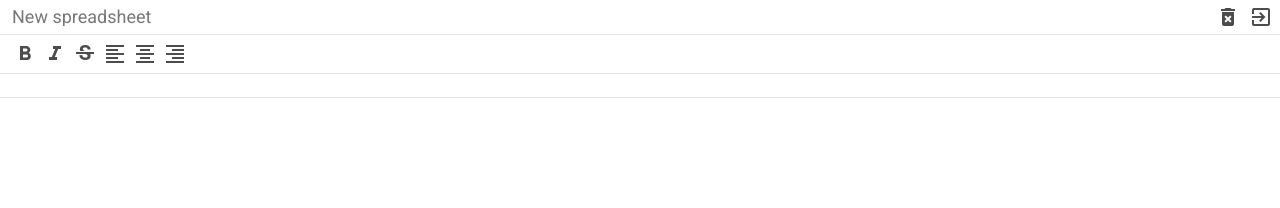
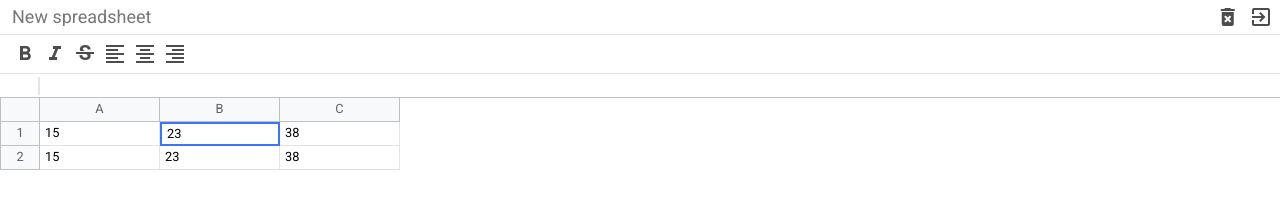
Before and after one commit to SonOfAMom/cells, a website built with webpack: page src/index.html in a window 1280 px wide. Built offline with nearby package versions, Linux system fonts and the light colour scheme.

Commit message:
table scss

```diff
--- a/src/index.html
+++ b/src/index.html
@@ -61,15 +61,56 @@
             </div>
 
             <div class="cells__formula">
-                <div class="info"></div>
+                <div class="info">
+                    <div class="fx"></div>
+                </div>
                 <div class="input" contenteditable spellcheck="false">
 
                 </div>
             </div>
 
             <div class="cells__table">
+                <div class="row">
+                    <div class="row-info"></div>
+                    <div class="row-data">
+                        <div class="column">
+                            A
+                        </div>
+                        <div class="column">
+                            B
+                        </div>
+                        <div class="column">
+                            C
+                        </div>
+                    </div>
+                </div>
+
+                <div class="row">
+                    <div class="row-info">
+                        1
+                    </div>
+
+                    <div class="row-data">
+                        <div class="cell">15</div>
+                        <div class="cell selected" contenteditable>23</div>
+                        <div class="cell">38</div>
+                    </div>
+                </div>
+
+                <div class="row">
+                    <div class="row-info">
+                        2
+                    </div>
+
+                    <div class="row-data">
+                        <div class="cell">15</div>
+                        <div class="cell">23</div>
+                        <div class="cell">38</div>
+                    </div>
+                </div>
 
             </div>
+
         </div>
     </div>
 </body>
--- a/src/scss/_variables.scss
+++ b/src/scss/_variables.scss
@@ -3,5 +3,8 @@
 $formula-height: 24px;
 
 $row-number-width: 40px;
+$row-height: 24px;
+$cell-width: 120px;
 
-$border-color: #e5e5e5;
+$border-light-color: #e5e5e5;
+$border-dark-color: #c0c0c0;
--- a/src/scss/formula.scss
+++ b/src/scss/formula.scss
@@ -3,7 +3,7 @@
 
 .cells__formula {
   align-items: center;
-  border-bottom: 1px solid $border-color;
+  border-bottom: 1px solid #c0c0c0;
   display: flex;
   left: 0;
   right: 0;
@@ -13,22 +13,27 @@
   overflow: hidden;
 
   .info {
-    border-right: 1px solid $border-color;
-    content: url(https://ssl.gstatic.com/docs/common/material_common_sprite374_grey_medium.svg);
+    border-right: 2px solid $border-light-color;
     font-size: 13px;
     font-style: italic;
     text-align: center;
-    position: absolute;
-    left: -43px;
-    top: -3457px;
-    opacity: 0.7;
     min-width: $row-number-width;
+    height: $formula-height - 6px;
+
+    .fx {
+      content: url(https://ssl.gstatic.com/docs/common/material_common_sprite374_grey_medium.svg);
+      position: absolute;
+      left: -43px;
+      top: -3457px;
+      opacity: 0.7;
+      padding-right: 2px;
+    }
   }
 
   .input {
     font-size: 12px;
     outline: none;
-    padding: 4px 4px 4px $row-number-width;
+    padding: 4px;
     height: 100%;
     width: 100%;
   }
--- a/src/scss/header.scss
+++ b/src/scss/header.scss
@@ -24,7 +24,7 @@
     outline: none;
 
     &:hover {
-      border-color: $border-color;
+      border-color: $border-light-color;
     }
 
     &:focus {
--- a/src/scss/index.scss
+++ b/src/scss/index.scss
@@ -18,5 +18,8 @@
 }
 
 .cells {
-
+  font-size: .8rem;
+  max-width: 100%;
+  height: 100%;
+  position: relative;
 }
--- a/src/scss/table.scss
+++ b/src/scss/table.scss
@@ -2,5 +2,64 @@
 @import "mixins";
 
 .cells__table {
+  left: 0;
+  right: 0;
+  top: $header-height + $toolbar-height + $formula-height;
+  overflow-x: auto;
+  position: absolute;
 
+  .row {
+    display: flex;
+    min-height: 20px;
+    height: $row-height;
+  }
+
+  .row-info {
+    align-items: center;
+    background: #f8f9fa;
+    border: 1px solid $border-dark-color;
+    border-top: none;
+    color: #5f6368;
+    display: flex;
+    justify-content: center;
+    min-width: $row-number-width;
+    height: 100%;
+  }
+
+  .row-data {
+    display: flex;
+  }
+
+  .column {
+    align-items: center;
+    background: #f8f9fa;
+    border: 1px solid $border-dark-color;
+    border-top: none;
+    border-left: none;
+    color: #5f6368;
+    display: flex;
+    justify-content: center;
+    height: 100%;
+    min-width: 40px;
+    width: $cell-width;
+  }
+
+  .cell {
+    align-items: center;
+    border: 1px solid #e2e3e3;
+    border-top: none;
+    border-left: none;
+    display: flex;
+    min-width: 40px;
+    outline: none;
+    padding: 5px;
+    height: 100%;
+    width: $cell-width;
+    white-space: nowrap;
+
+    &.selected {
+      border: 2px solid #3c74ff;
+      z-index: 2;
+    }
+  }
 }
--- a/src/scss/toolbar.scss
+++ b/src/scss/toolbar.scss
@@ -3,8 +3,8 @@
 
 .cells__toolbar {
   align-items: center;
-  border-top: 1px solid $border-color;
-  border-bottom: 1px solid $border-color;
+  border-top: 1px solid $border-light-color;
+  border-bottom: 1px solid $border-light-color;
   display: flex;
   height: $toolbar-height;
   left: 0;
```
